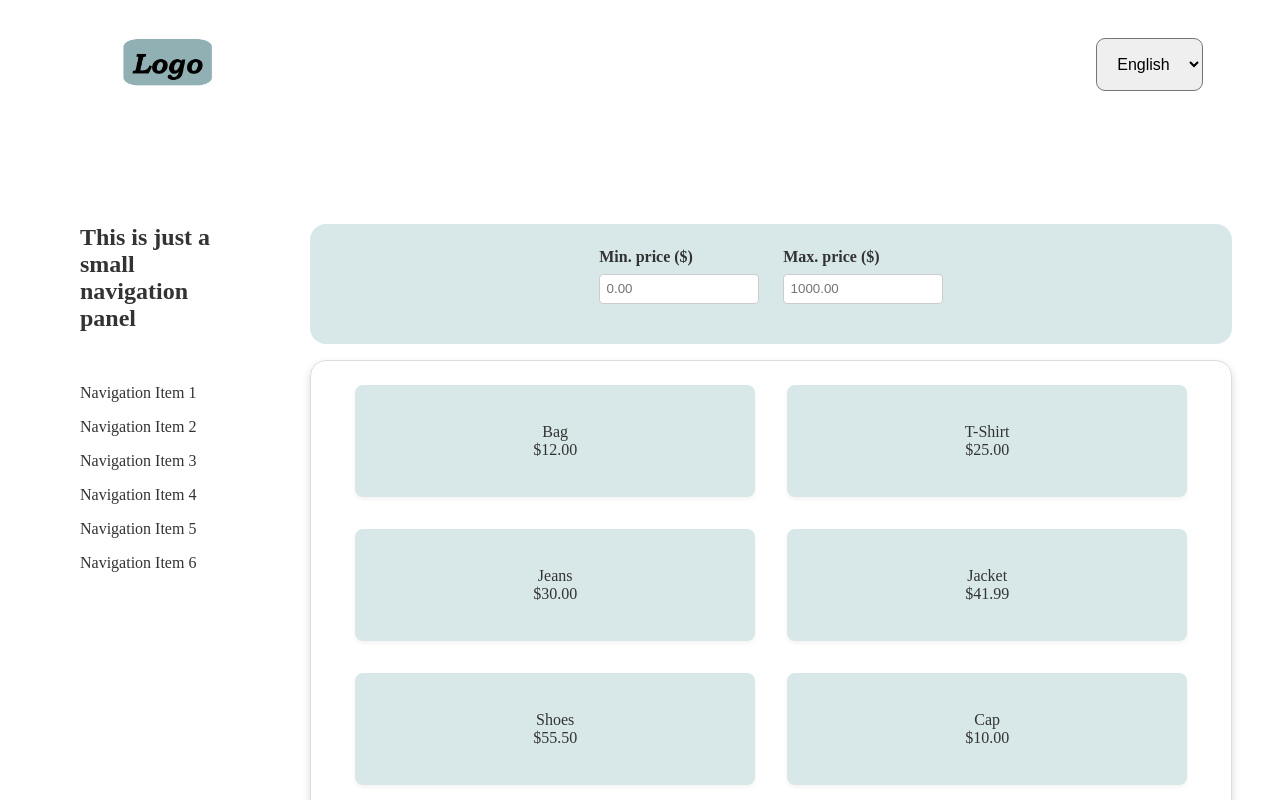
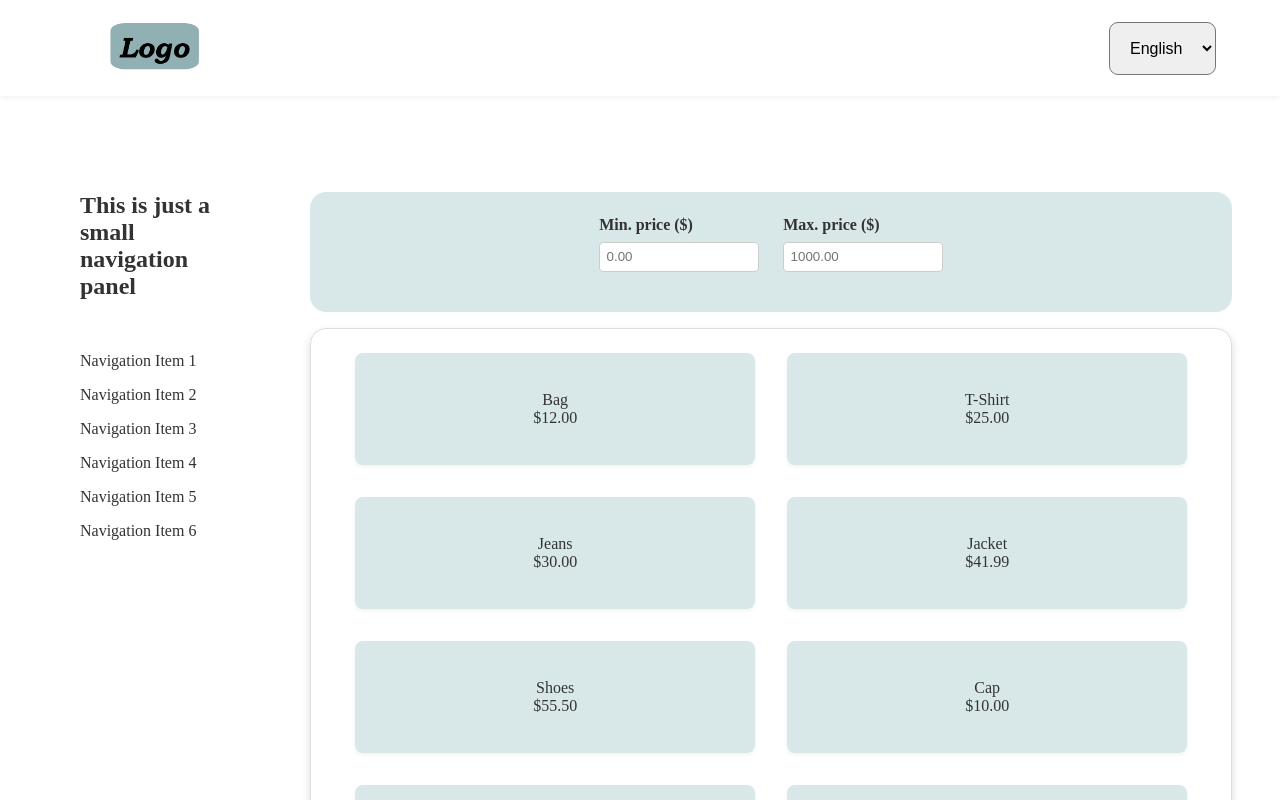
Before and after one commit to maniahania/web_training, an Angular app in the folder angular/first-project/: page / in a window 1280 px wide. Shown: the top 800 px of the page. Built offline with nearby package versions, Linux system fonts and the light colour scheme.

Commit message:
header style

```diff
--- a/angular/first-project/src/app/header/header.component.css
+++ b/angular/first-project/src/app/header/header.component.css
@@ -2,8 +2,9 @@
   display: flex;
   justify-content: space-between;
   align-items: center;
-  padding: 0 4.8rem;
-  height: 8rem;
+  padding: 0 4rem;
+  height: 6rem;
+  box-shadow: 0 2px 4px rgba(0, 0, 0, 0.05);
 }
 
 .logo {
```
